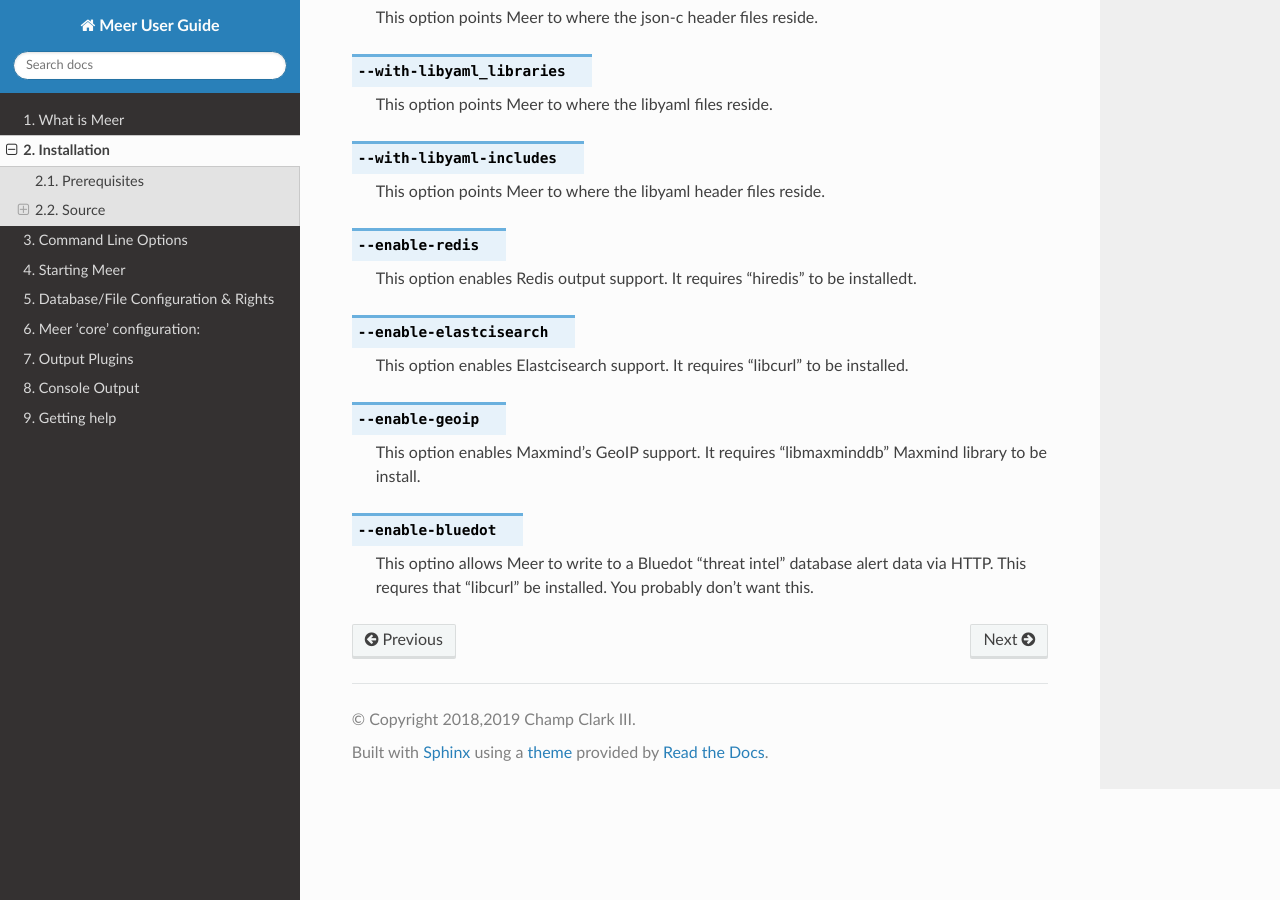
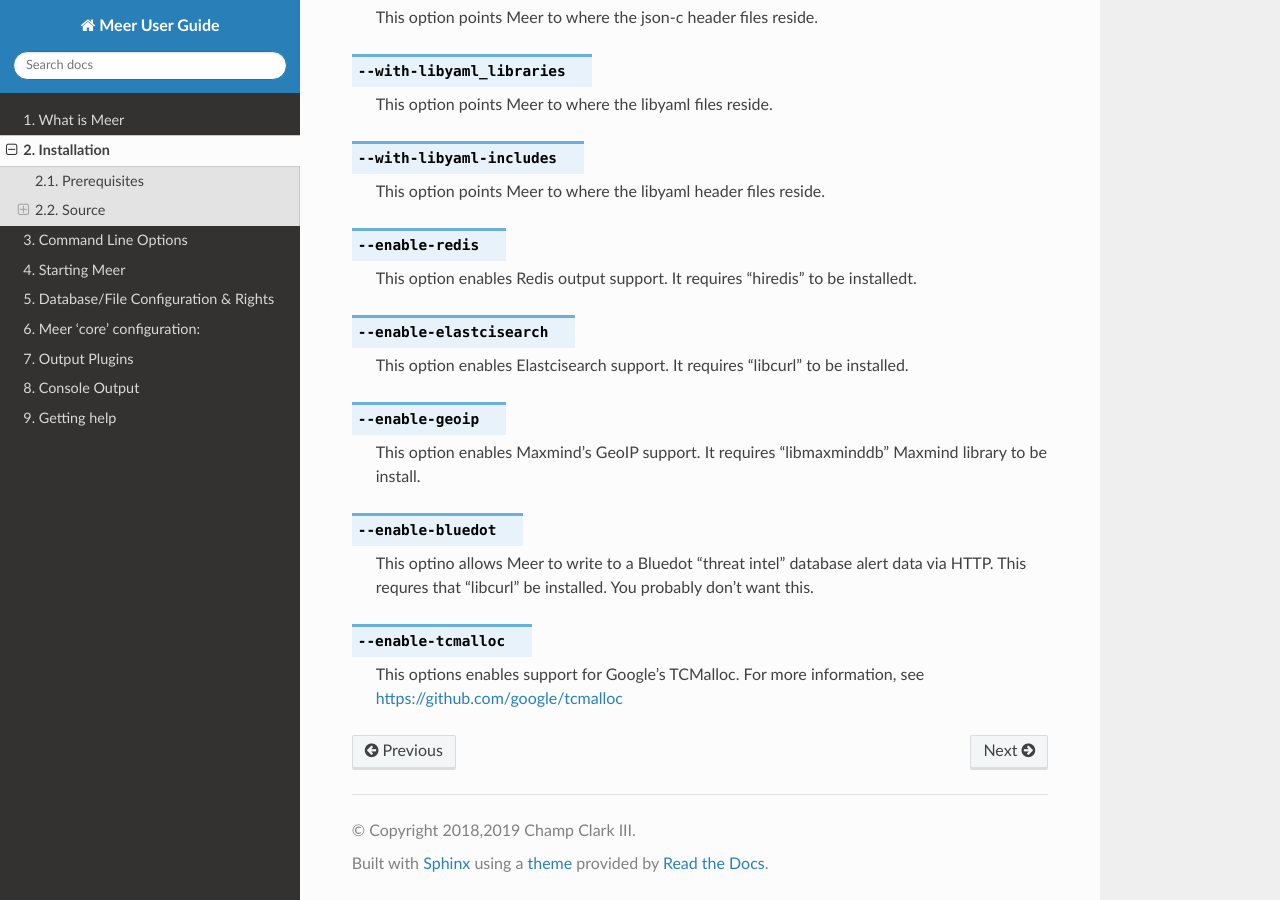
Before and after one commit to quadrantsec/meer, a Sphinx documentation site: the page built from doc/source/install.rst, in a window 1280 px wide and 900 px high, scrolled down 1782 px. Built offline with Sphinx 7.4.7 and the Read the Docs theme 2.0.0, drawn with Linux system fonts in a browser that asks for light colours.

Commit message:
New tcmalloc support.

```diff
--- a/doc/source/install.rst
+++ b/doc/source/install.rst
@@ -95,3 +95,7 @@
 
    This optino allows Meer to write to a Bluedot "threat intel" database alert data via HTTP.  This
    requres that "libcurl" be installed.  You probably don't want this.
+
+.. option:: --enable-tcmalloc
+
+   This options enables support for Google's TCMalloc.  For more information, see https://github.com/google/tcmalloc
```
Also changed, not shown: 2 other files.
